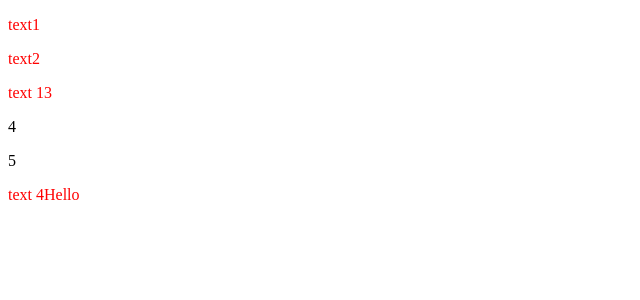
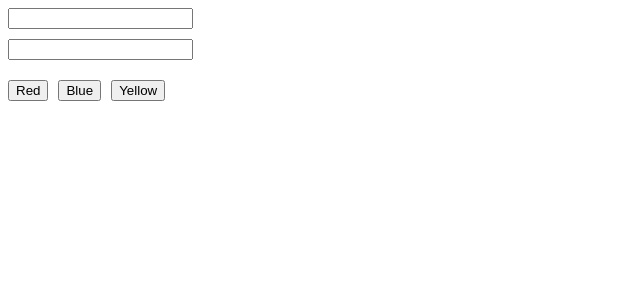
Before and after one commit to jhonacs2/angular-course, an Angular app in the folder 01-angular/angularBasic/: page /directives in a window 1280 px wide. Shown: the top 300 px of the page, without its empty margins (0-640 px from the left). Built offline with nearby package versions, Linux system fonts and the light colour scheme.

Commit message:
01 angular basic decorators and @Inputs directives

```diff
--- a/01-angular/angularBasic/src/app/app.module.ts
+++ b/01-angular/angularBasic/src/app/app.module.ts
@@ -12,7 +12,7 @@ import { RequestsComponent } from './components/requests/requests.component';
 import { HttpClientModule } from '@angular/common/http';
 import { DirectiveExampleComponent } from './components/directive-example/directive-example.component';
 import { CMonDoSomethingDirective } from './directives/c-mon-do-something.directive';
-import { InputDirective } from './directives/input.directive';
+import { HighlightColourDirective } from './directives/highlightColour.directive';
 
 @NgModule({
   declarations: [
@@ -25,7 +25,7 @@ import { InputDirective } from './directives/input.directive';
     RequestsComponent,
     DirectiveExampleComponent,
     CMonDoSomethingDirective,
-    InputDirective
+    HighlightColourDirective
   ],
   imports: [
     BrowserModule,
--- a/01-angular/angularBasic/src/app/components/directive-example/directive-example.component.html
+++ b/01-angular/angularBasic/src/app/components/directive-example/directive-example.component.html
@@ -1,3 +1,4 @@
+<!--
 <article>
   <p class="user" logText="text">1</p>
   <p class="user" logText="text" >2</p>
@@ -6,3 +7,16 @@
   <p class="user" logText="text 3 " isVisible="true">5</p>
   <p class="user" logText="text 4" >Hello</p>
 </article>
+-->
+<article>
+  <input style="display: block;margin-bottom: 10px" type="text"
+         appHighlightOnFocus
+         [highlightColor]="inputColor">
+  <input type="text">
+
+  <div style="margin-top: 20px;display: flex;gap: 10px">
+    <button (click)="changeInputColor('red')">Red</button>
+    <button (click)="changeInputColor('blue')">Blue</button>
+    <button (click)="changeInputColor('yellow')">Yellow</button>
+  </div>
+</article>
--- a/01-angular/angularBasic/src/app/components/directive-example/directive-example.component.ts
+++ b/01-angular/angularBasic/src/app/components/directive-example/directive-example.component.ts
@@ -6,10 +6,16 @@ import { Component, OnInit } from '@angular/core';
   styleUrls: ['./directive-example.component.scss']
 })
 export class DirectiveExampleComponent implements OnInit {
+  public inputColor: string;
 
-  constructor() { }
+  constructor() {
+    this.inputColor = 'red';
+  }
 
   ngOnInit(): void {
   }
 
+  changeInputColor(color: string): void {
+    this.inputColor = color;
+  }
 }
--- /dev/null
+++ b/01-angular/angularBasic/src/app/directives/highlightColour.directive.ts
@@ -0,0 +1,36 @@
+import { Directive, ElementRef, HostListener, Input, OnChanges, Renderer2, SimpleChanges } from '@angular/core';
+
+@Directive({
+  selector: '[appHighlightOnFocus]'
+  /* inputs: ['highlightColor:color']*/
+})
+export class HighlightColourDirective implements OnChanges {
+  @Input('highlightColor') highlightColor: string;
+
+  @HostListener('focus') onFocus() {
+    this._render.setStyle(this._elementRef.nativeElement, 'outline', `2px solid ${this.highlightColor}`);
+  }
+
+  @HostListener('blur') onBlur() {
+    this._render.removeStyle(this._elementRef.nativeElement, 'outline');
+  }
+
+  //
+  // @Input('logText')
+  // set highlightColor(color: string) {
+  //   console.log(color);
+  // };
+  //
+  constructor(private _elementRef: ElementRef,
+              private _render: Renderer2) {
+    this.highlightColor = '';
+  }
+
+  ngOnChanges(changes: SimpleChanges): void {
+    if (changes.highlightColor) {
+      if (this.highlightColor === 'yellow') {
+        this.highlightColor = "green"
+      }
+    }
+  }
+}
--- a/01-angular/angularBasic/src/app/directives/input.directive.ts
+++ /dev/null
@@ -1,10 +0,0 @@
-import { Directive } from '@angular/core';
-
-@Directive({
-  selector: '[appInput]',
-  inputs: ['text:logText']
-})
-export class InputDirective {
-  constructor() {
-  }
-}
```
